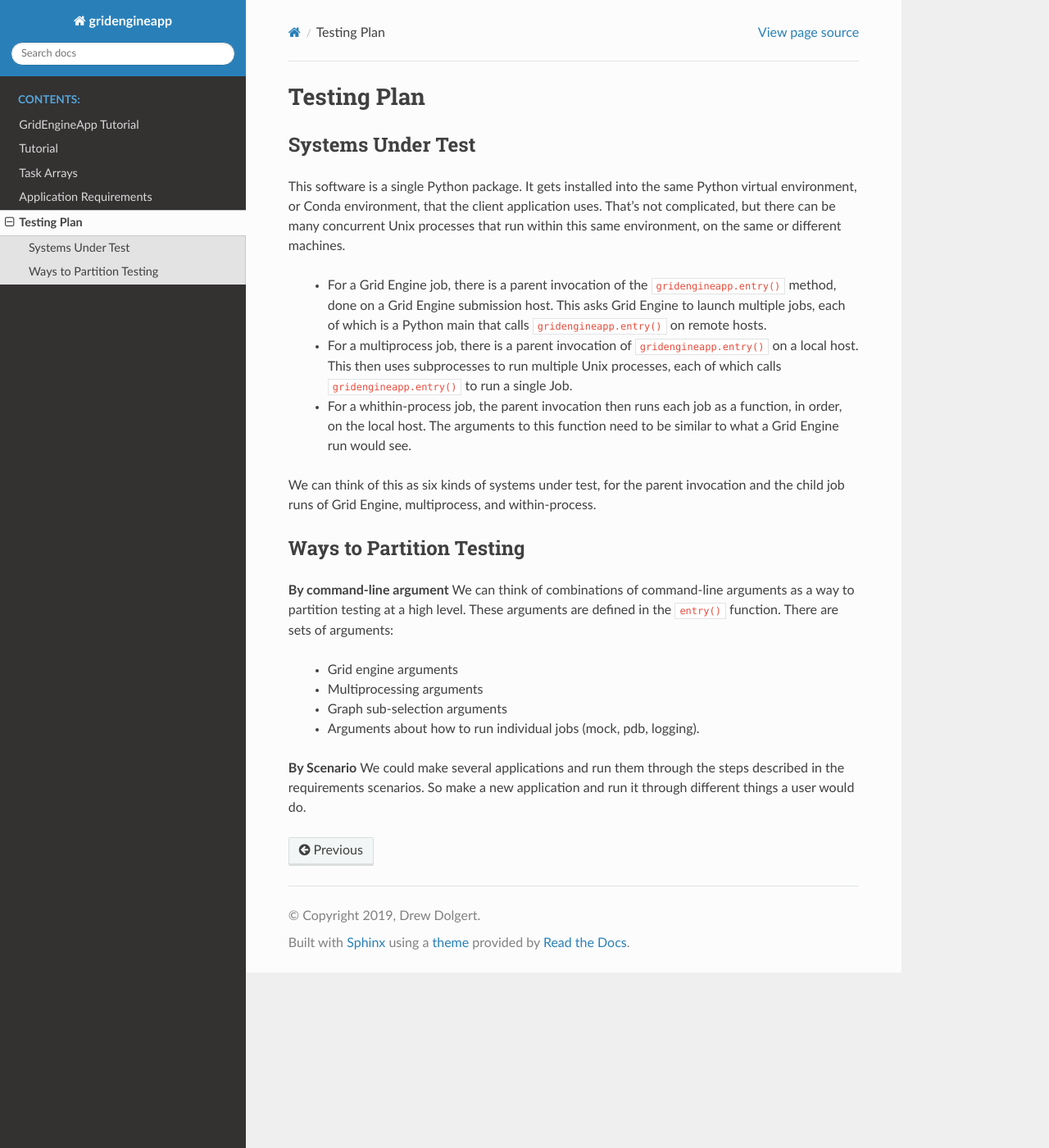
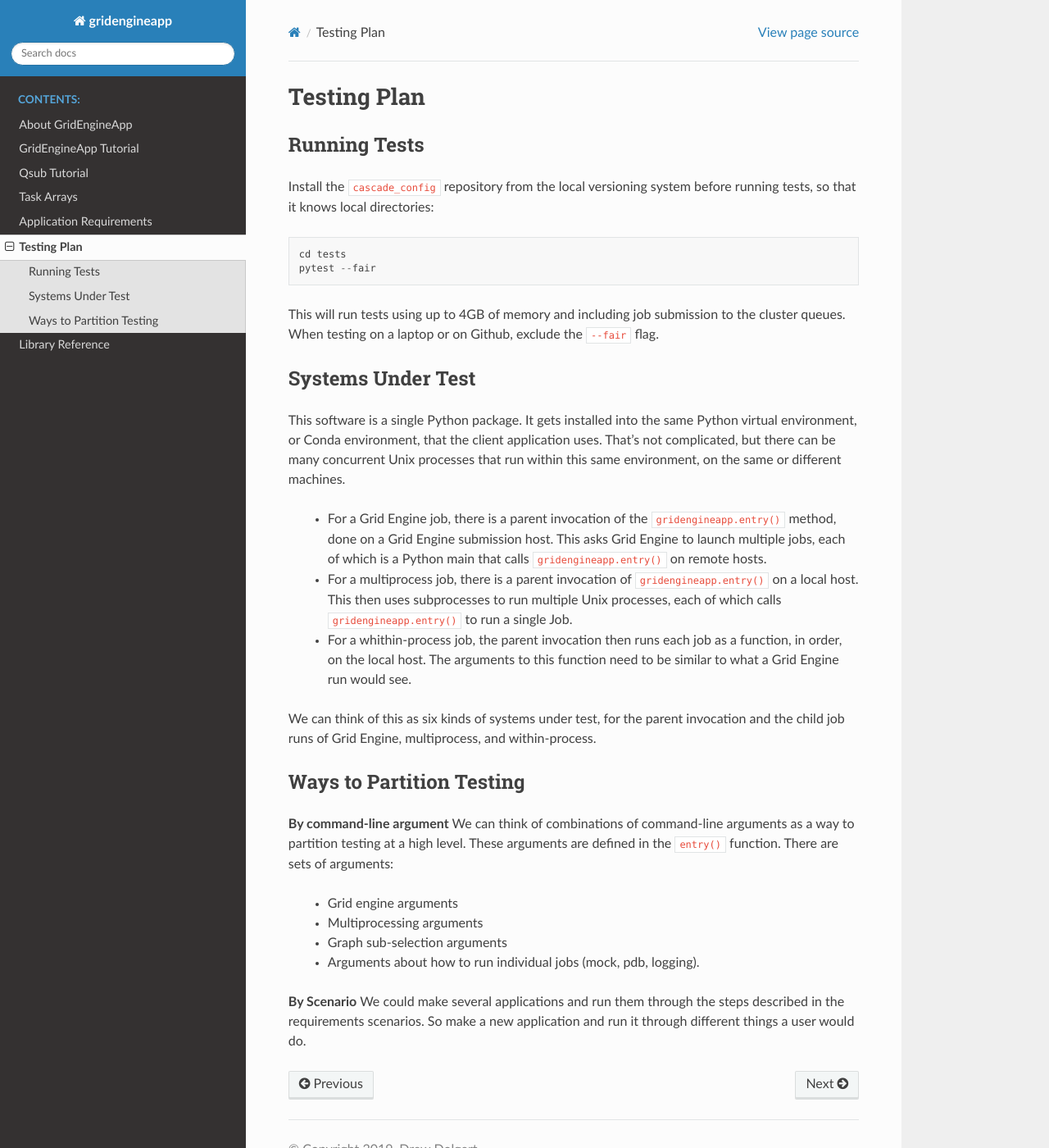
Before and after one commit to ihmeuw/gridengineapp, a Sphinx documentation site: the page built from docs/testing.rst, in a window 1280 px wide and 1400 px high. Shown: the whole window at 82% size. Built offline with Sphinx 7.4.7 and the Read the Docs theme 2.0.0, drawn with Linux system fonts in a browser that asks for light colours.

Commit message:
fix up docs

```diff
--- a/docs/index.rst
+++ b/docs/index.rst
@@ -10,11 +10,13 @@ Welcome to gridengineapp's documentation!
    :maxdepth: 2
    :caption: Contents:
 
+   about
    apptutorial
    tutorial
    task_arrays
    requirements
    testing
+   reference
 
 
 Indices and tables
--- /dev/null
+++ b/docs/reference.rst
@@ -0,0 +1,7 @@
+.. _reference:
+
+Library Reference
+-----------------
+
+.. automodule:: gridengineapp
+   :members:
--- a/docs/testing.rst
+++ b/docs/testing.rst
@@ -2,6 +2,20 @@
 
 Testing Plan
 ============
+
+Running Tests
+-------------
+
+Install the ``cascade_config`` repository from the local versioning system
+before running tests, so that it knows local directories::
+
+    cd tests
+    pytest --fair
+
+This will run tests using up to 4GB of memory and including job
+submission to the cluster queues. When testing on a laptop or
+on Github, exclude the ``--fair`` flag.
+
 
 Systems Under Test
 ------------------
--- a/docs/tutorial.rst
+++ b/docs/tutorial.rst
@@ -1,7 +1,7 @@
 .. _tutorial:
 
-Tutorial
---------
+Qsub Tutorial
+-------------
 
 Grid Engine is an abstraction of the Unix process. It makes
 a Unix process on a remote machine look like a Unix process
--- a/src/gridengineapp/__init__.py
+++ b/src/gridengineapp/__init__.py
@@ -5,7 +5,9 @@ from gridengineapp.graph_choice import execution_ordered
 from gridengineapp.identifier import IntegerIdentifier, StringIdentifier
 from gridengineapp.job import Job
 from gridengineapp.main import entry
-from gridengineapp.status import qstat, qstat_short
+from gridengineapp.status import (
+    qstat, qstat_short, FlyWeightJob, FlyWeightTask, MiteWeightJob
+)
 from gridengineapp.monitor import check_complete
 from gridengineapp.submit import qsub, qsub_template
 from gridengineapp.gridparser import GridParser, ArgumentError
@@ -13,6 +15,7 @@ from gridengineapp.gridparser import GridParser, ArgumentError
 
 __all__ = [
     "qdel", "qstat", "qstat_short", "qsub", "qsub_template",
+    "FlyWeightJob", "FlyWeightTask", "MiteWeightJob",
     "GridParser",
     "ArgumentError",
     "FileEntity",
```
Also changed, not shown: docs/about.rst (added, +56 -0 lines), 2 other files.
